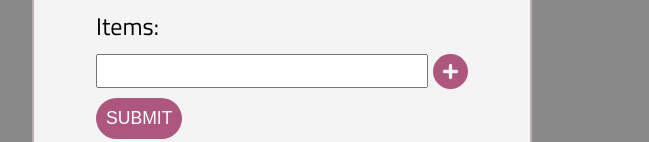
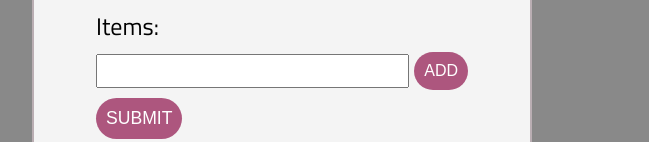
Before and after one commit to katmart93/shopping-list-app, a React (Create React App) app: page / in a window 1280 px wide. Both pictures are taken after a click on the icon 947 px from the left and 170 px from the top of the page. Shown: the part 288-430 px from the top of the page, without its empty margins (358-1007 px from the left). Built offline with nearby package versions, Linux system fonts and the light colour scheme; a web font is replaced by a local one.

Commit message:
useRef used to focus items input in new list form

```diff
--- a/src/components/Modal.css
+++ b/src/components/Modal.css
@@ -1,11 +1,11 @@
 .modal-backdrop {
+  width: 100%;
   height: 100%;
   top: 0;
   left: 0;
   position: fixed;
   padding-top: 3rem;
   padding-bottom: 8rem;
-  width: 100%;
 }
 .modal-backdrop::before {
   background: rgba(20, 20, 20, 0.5);
@@ -24,7 +24,7 @@
   max-width: 310px;
   height: 100%;
   margin: 0 auto;
-  overflow: scroll;
+  overflow: auto;
   padding-top: 4rem;
   padding-bottom: 4rem;
   position: relative;
--- a/src/components/NewListForm.css
+++ b/src/components/NewListForm.css
@@ -19,8 +19,7 @@
   display: flex;
   align-items: center;
 }
-.items .plus-icon {
-  height: 35px;
-  width: 35px;
+.items button {
+  font-size: 1rem;
   margin-left: 5px;
 }
--- a/src/components/NewListForm.jsx
+++ b/src/components/NewListForm.jsx
@@ -1,17 +1,14 @@
-import { useState } from "react";
+import { useState, useRef } from "react";
 import { v4 as uuidv4 } from "uuid";
 // styles
 import "./NewListForm.css";
-// icons
-// icons
-import { FontAwesomeIcon } from "@fortawesome/react-fontawesome";
-import { faCirclePlus } from "@fortawesome/free-solid-svg-icons";
 
 export default function NewListForm({ addList }) {
   const [title, setTitle] = useState("");
   const [date, setDate] = useState("");
   const [item, setItem] = useState("");
   const [currItems, setCurrItems] = useState([]);
+  const itemInput = useRef();
   console.log(title, date, item, currItems);
 
   const resetForm = () => {
@@ -37,6 +34,7 @@ export default function NewListForm({ addList }) {
 
     setCurrItems((prevItems) => [...prevItems, item]);
     setItem("");
+    itemInput.current.focus();
   };
 
   return (
@@ -66,12 +64,9 @@ export default function NewListForm({ addList }) {
             type="text"
             onChange={(e) => setItem(e.target.value)}
             value={item}
+            ref={itemInput}
           />
-          <FontAwesomeIcon
-            icon={faCirclePlus}
-            onClick={addItem}
-            className="plus-icon"
-          />
+          <button onClick={addItem}>add</button>
         </div>
       </label>
       <ul>
```
